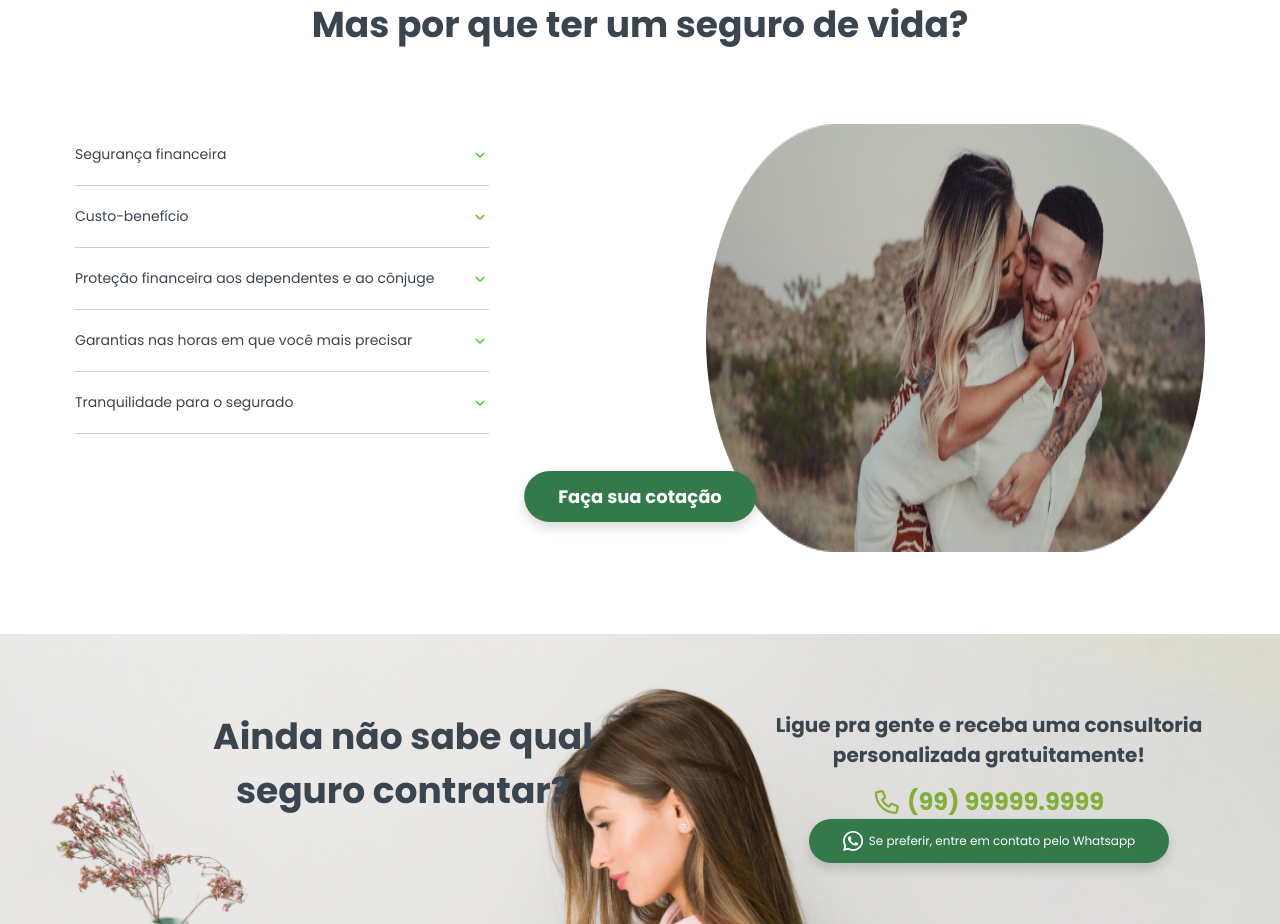
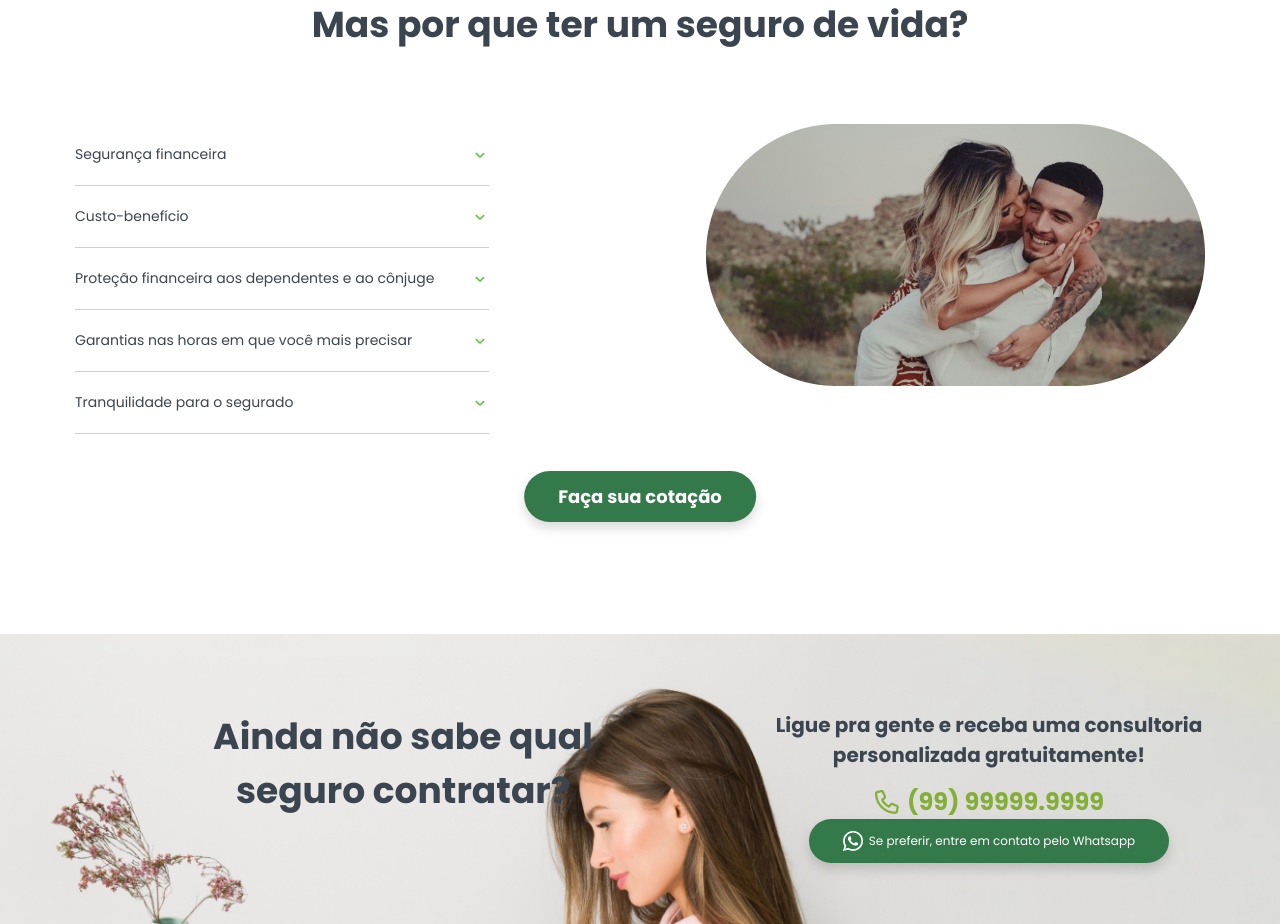
Before and after one commit to gustavoalexandresc/amopromov1, a React (Vite) app: page / in a window 1280 px wide. Shown: the part 2580-3504 px from the top of the page. Built offline with nearby package versions, Linux system fonts and the light colour scheme.

Commit message:
Correção da imagem em LifeInsurance

```diff
--- a/src/components/SectionLifeInsurance/index.jsx
+++ b/src/components/SectionLifeInsurance/index.jsx
@@ -64,7 +64,9 @@ export function SectionLifeInsurance() {
               ))
             )}
           </AccordionList>
-          <img src={RelationshipImage} />
+          <div>
+            <img src={RelationshipImage} />
+          </div>
         </BoxInfos>
         <BoxCustomButton>
           <CustomButton>
--- a/src/components/SectionLifeInsurance/style.js
+++ b/src/components/SectionLifeInsurance/style.js
@@ -59,10 +59,11 @@ export const BoxInfos = styled.div`
     flex-direction: column-reverse;
   }
 
-  > img {
+  > div > img {
+    width: 100%;
+    object-fit: cover;
+
     @media (${Devices.mobile}) {
-      width: 100%;
-      object-fit: cover;
       padding: 0 1rem;
     }
   }
```
